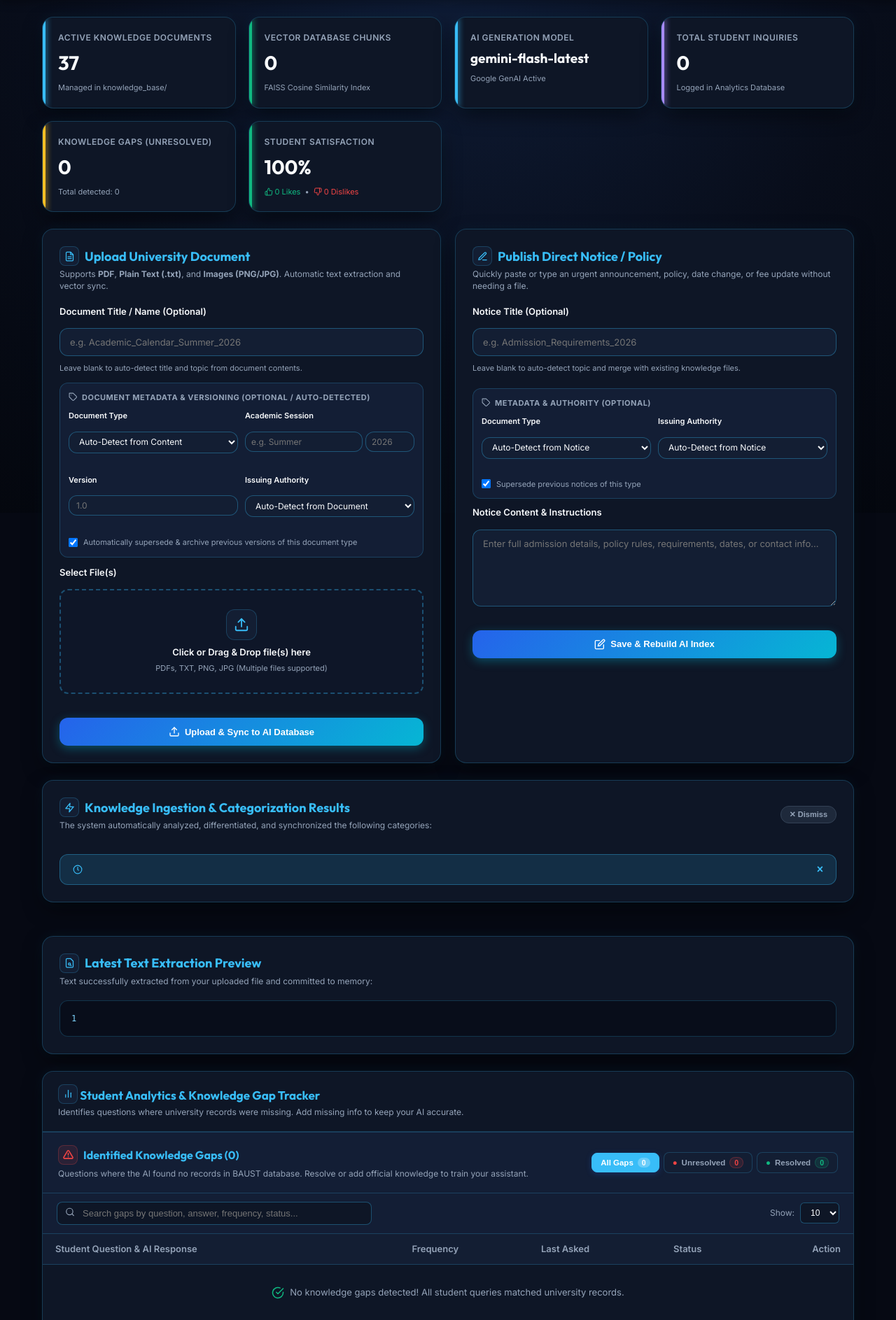
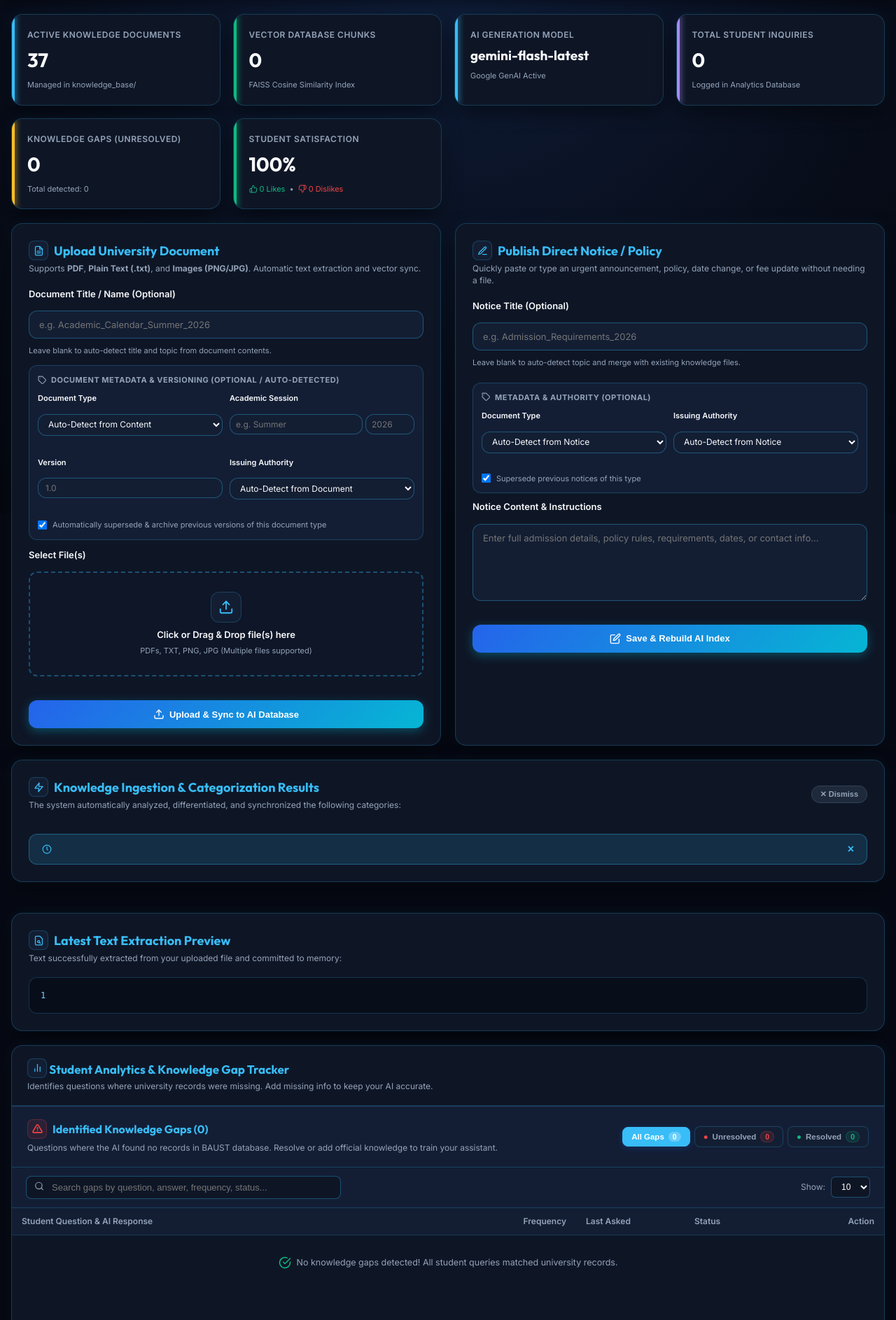
Before and after one commit to ArfinSarker/BAUST_AI_HELPDESK, a Flask app: a page that uses templates/admin.html in a window 1280 px wide. Shown: the part 67-1954 px from the top of the page at 70% size. Run offline with Flask 3, Linux system fonts and the light colour scheme; the visitor is signed in with stand-in values (Sample User, id 1); data comes from the database, SQL or seed files in the repository; data that the repository does not hold is empty; some libraries are stand-ins or nearby versions.

Commit message:
Eliminate horizontal scrollbar on admin dashboard tables; optimize column widths, text wrapping, and container responsiveness

```diff
--- a/static/css/style.css
+++ b/static/css/style.css
@@ -854,13 +854,13 @@ input:-webkit-autofill:active {
     .dashboard-container {
       position: relative;
       z-index: 10;
-      max-width: 1200px;
-      width: 100%;
-      margin: 24px auto;
-      padding: 0 20px;
+      max-width: 1400px;
+      width: calc(100% - 32px);
+      margin: 20px auto;
+      padding: 0;
       display: flex;
       flex-direction: column;
-      gap: 24px;
+      gap: 20px;
     }
 
     /* Flash Alerts */
@@ -1581,7 +1581,14 @@ input:-webkit-autofill:active {
 
     .table-header h2 { font-family: 'Outfit', sans-serif; font-size: 17px; color: var(--card-title); }
     .table-wrapper { overflow-x: auto; -webkit-overflow-scrolling: touch; }
-    #kb-files .table-wrapper, #knowledgeGapsWrapper { min-height: 480px; }
+    #kb-files .table-wrapper, #knowledgeGapsWrapper {
+      min-height: 480px;
+    }
+    @media (min-width: 992px) {
+      #kb-files .table-wrapper, #knowledgeGapsWrapper {
+        overflow-x: hidden; /* Strict elimination of horizontal scroll on laptop & desktop */
+      }
+    }
 
     /* Modern Filter Tabs for Tables */
     .filter-tabs {
@@ -1642,9 +1649,10 @@ input:-webkit-autofill:active {
       border-color: rgba(16, 185, 129, 0.25);
     }
 
-    table { width: 100%; border-collapse: collapse; text-align: left; font-size: 13px; }
-    th { background: var(--input-bg); padding: 12px 18px; color: var(--text-muted); font-weight: 600; border-bottom: 1px solid var(--border); white-space: nowrap; }
-    td { padding: 12px 18px; border-bottom: 1px solid var(--border); color: var(--text); vertical-align: middle; }
+    table { width: 100%; border-collapse: collapse; text-align: left; font-size: 12.5px; }
+    #knowledgeGapsTable, #kbDocsTable { width: 100%; table-layout: auto; }
+    th { background: var(--input-bg); padding: 10px 14px; color: var(--text-muted); font-weight: 600; font-size: 12px; border-bottom: 1px solid var(--border); white-space: nowrap; }
+    td { padding: 10px 14px; border-bottom: 1px solid var(--border); color: var(--text); vertical-align: middle; }
     tr:last-child td { border-bottom: none; }
     tr:hover td { background: rgba(56, 189, 248, 0.04); }
     [data-theme="dark"] tr:hover td { background: #141F36; }
--- a/templates/admin.html
+++ b/templates/admin.html
@@ -21,7 +21,7 @@
   </script>
 
     <!-- External Unified Stylesheet -->
-  <link rel="stylesheet" href="{{ url_for('static', filename='css/style.css') }}?v=4.5">
+  <link rel="stylesheet" href="{{ url_for('static', filename='css/style.css') }}?v=4.6">
 </head>
 <body class="admin-page">
 
@@ -546,47 +546,47 @@
         <table id="knowledgeGapsTable">
           <thead>
             <tr>
-              <th style="width: 44%;">Student Question & AI Response</th>
-              <th>Frequency</th>
-              <th>Last Asked</th>
-              <th>Status</th>
-              <th style="text-align: right;">Action</th>
+              <th>Student Question & AI Response</th>
+              <th style="text-align: center; width: 85px;">Frequency</th>
+              <th style="width: 155px;">Last Asked</th>
+              <th style="width: 110px;">Status</th>
+              <th style="text-align: right; width: 175px;">Action</th>
             </tr>
           </thead>
           <tbody>
             {% for gap in knowledge_gaps %}
             <tr data-status="{% if gap.resolved %}resolved{% else %}unresolved{% endif %}" {% if not gap.resolved %}style="background: rgba(239, 68, 68, 0.03);"{% endif %}>
-              <td>
-                <div style="display: flex; align-items: flex-start; gap: 9px;">
+              <td style="vertical-align: middle;">
+                <div style="display: flex; align-items: flex-start; gap: 8px;">
                   <span class="gap-icon" style="color: {% if gap.resolved %}#10B981{% else %}#EF4444{% endif %}; margin-top: 2px; flex-shrink: 0;">
                     {% if gap.resolved %}
-                    <svg viewBox="0 0 24 24" width="15" height="15" fill="none" stroke="currentColor" stroke-width="2.5" stroke-linecap="round" stroke-linejoin="round"><polyline points="20 6 9 17 4 12"></polyline></svg>
+                    <svg viewBox="0 0 24 24" width="14" height="14" fill="none" stroke="currentColor" stroke-width="2.5" stroke-linecap="round" stroke-linejoin="round"><polyline points="20 6 9 17 4 12"></polyline></svg>
                     {% else %}
-                    <svg viewBox="0 0 24 24" width="15" height="15" fill="none" stroke="currentColor" stroke-width="2.5" stroke-linecap="round" stroke-linejoin="round"><circle cx="12" cy="12" r="10"></circle><line x1="12" y1="8" x2="12" y2="12"></line><line x1="12" y1="16" x2="12.01" y2="16"></line></svg>
+                    <svg viewBox="0 0 24 24" width="14" height="14" fill="none" stroke="currentColor" stroke-width="2.5" stroke-linecap="round" stroke-linejoin="round"><circle cx="12" cy="12" r="10"></circle><line x1="12" y1="8" x2="12" y2="12"></line><line x1="12" y1="16" x2="12.01" y2="16"></line></svg>
                     {% endif %}
                   </span>
-                  <div>
-                    <strong style="color: var(--card-title); font-size: 13px; display: block; line-height: 1.4;">{{ gap.question }}</strong>
+                  <div style="min-width: 0; flex: 1;">
+                    <strong style="color: var(--card-title); font-size: 13px; display: block; line-height: 1.4; word-break: break-word;">{{ gap.question }}</strong>
                     {% if gap.last_answer %}
-                    <div style="font-size: 11px; color: var(--text-muted); margin-top: 3px; max-width: 500px; white-space: nowrap; overflow: hidden; text-overflow: ellipsis; line-height: 1.3;">
-                      <span style="opacity: 0.8; font-weight: 600;">Bot:</span> {{ gap.last_answer }}
+                    <div style="font-size: 11px; color: var(--text-muted); margin-top: 2px; line-height: 1.35; display: -webkit-box; -webkit-line-clamp: 2; -webkit-box-orient: vertical; overflow: hidden; word-break: break-word;" title="{{ gap.last_answer }}">
+                      <span style="opacity: 0.85; font-weight: 600;">Bot:</span> {{ gap.last_answer }}
                     </div>
                     {% endif %}
                   </div>
                 </div>
               </td>
-              <td>
-                <span class="frequency-badge" style="font-weight: 600; padding: 3px 8px; border-radius: 10px; font-size: 11px;">
+              <td style="text-align: center; white-space: nowrap;">
+                <span class="frequency-badge" style="font-weight: 600; padding: 2px 8px; border-radius: 10px; font-size: 11px;">
                   {{ gap.frequency }} {% if gap.frequency == 1 %}time{% else %}times{% endif %}
                 </span>
               </td>
               <td style="font-size: 11.5px; color: var(--text-muted); white-space: nowrap;">
-                <div style="display: inline-flex; align-items: center; gap: 5px;">
+                <div style="display: inline-flex; align-items: center; gap: 4px;">
                   <svg viewBox="0 0 24 24" width="12" height="12" fill="none" stroke="currentColor" stroke-width="2" stroke-linecap="round" stroke-linejoin="round"><circle cx="12" cy="12" r="10"></circle><polyline points="12 6 12 12 16 14"></polyline></svg>
                   <span>{{ gap.last_asked }}</span>
                 </div>
               </td>
-              <td>
+              <td style="white-space: nowrap;">
                 {% if gap.resolved %}
                 <span class="badge-status active">
                   <span class="status-indicator-dot active"></span>
@@ -599,19 +599,19 @@
                 </span>
                 {% endif %}
               </td>
-              <td style="text-align: right;">
-                <div style="display: inline-flex; gap: 6px; align-items: center;">
-                  <button type="button" class="btn-submit btn-resolve-gap" style="padding: 6px 12px; font-size: 11px;"
+              <td style="text-align: right; white-space: nowrap;">
+                <div style="display: inline-flex; gap: 5px; align-items: center; justify-content: flex-end;">
+                  <button type="button" class="btn-submit btn-resolve-gap" style="padding: 5px 10px; font-size: 11px;"
                           data-question="{{ gap.question|escape }}"
                           data-gap-id="{{ gap.id }}">
-                    <svg class="btn-svg-icon" viewBox="0 0 24 24" width="12" height="12" fill="none" stroke="currentColor" stroke-width="2.5" stroke-linecap="round" stroke-linejoin="round" aria-hidden="true"><line x1="12" y1="5" x2="12" y2="19"></line><line x1="5" y1="12" x2="19" y2="12"></line></svg>
+                    <svg class="btn-svg-icon" viewBox="0 0 24 24" width="11" height="11" fill="none" stroke="currentColor" stroke-width="2.5" stroke-linecap="round" stroke-linejoin="round" aria-hidden="true"><line x1="12" y1="5" x2="12" y2="19"></line><line x1="5" y1="12" x2="19" y2="12"></line></svg>
                     <span>Add Knowledge</span>
                   </button>
                   {% if not gap.resolved %}
-                  <button type="button" class="btn-cancel btn-resolve-ajax" style="padding: 6px 10px; font-size: 11px;"
+                  <button type="button" class="btn-cancel btn-resolve-ajax" style="padding: 5px 8px; font-size: 11px;"
                           title="Mark as resolved"
                           data-gap-id="{{ gap.id }}">
-                    <svg class="btn-svg-icon" viewBox="0 0 24 24" width="12" height="12" fill="none" stroke="currentColor" stroke-width="2.5" stroke-linecap="round" stroke-linejoin="round" aria-hidden="true"><polyline points="20 6 9 17 4 12"></polyline></svg>
+                    <svg class="btn-svg-icon" viewBox="0 0 24 24" width="11" height="11" fill="none" stroke="currentColor" stroke-width="2.5" stroke-linecap="round" stroke-linejoin="round" aria-hidden="true"><polyline points="20 6 9 17 4 12"></polyline></svg>
                     <span>Done</span>
                   </button>
                   {% endif %}
@@ -831,7 +831,7 @@
                 {% if doc.status == 'active' %}
                 <span class="badge-status active">
                   <span class="status-indicator-dot active"></span>
-                  <span>Active (Authoritative)</span>
+                  <span>Active</span>
                 </span>
                 {% elif doc.status == 'superseded' %}
                 <span class="badge-status superseded">
@@ -1033,7 +1033,7 @@
   </div>
 
   <!-- Modular JavaScript Engine -->
-  <script src="{{ url_for('static', filename='js/theme.js') }}?v=4.5"></script>
-  <script src="{{ url_for('static', filename='js/admin.js') }}?v=4.5"></script>
+  <script src="{{ url_for('static', filename='js/theme.js') }}?v=4.6"></script>
+  <script src="{{ url_for('static', filename='js/admin.js') }}?v=4.6"></script>
 </body>
 </html>
```
